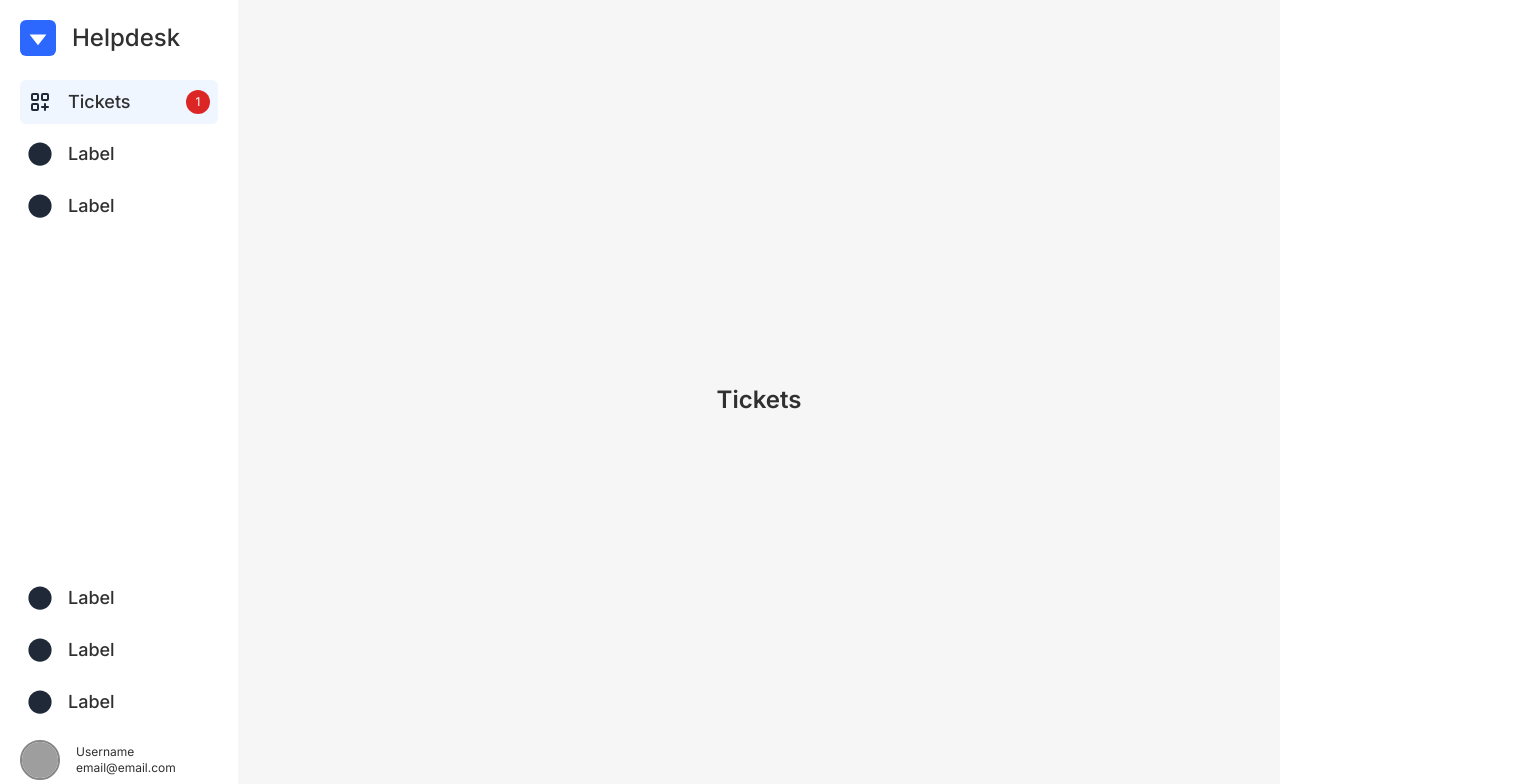
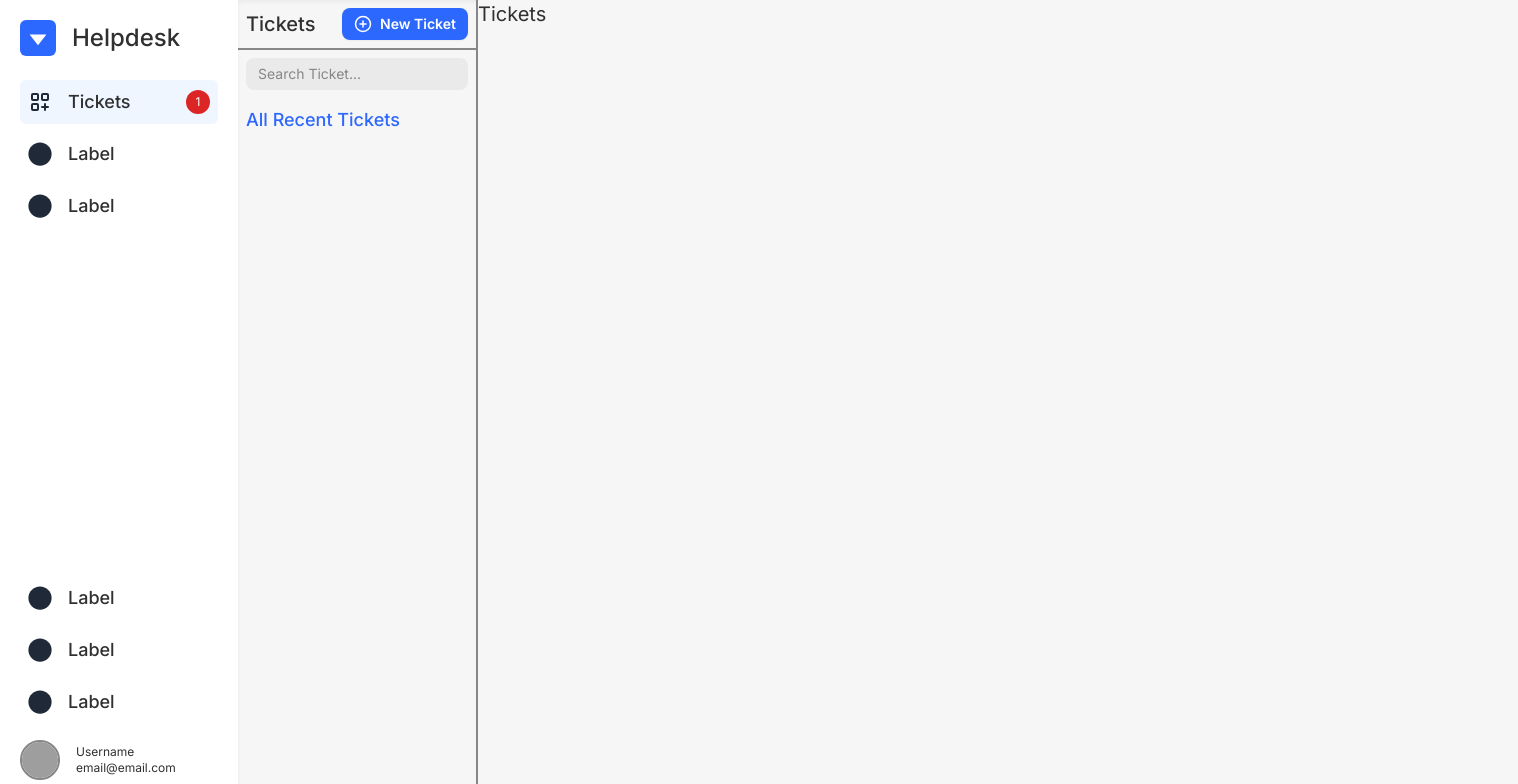
Before and after one commit to putuphillipsteven/help-desk, a Next.js app: page /dashboard/tickets in a window 1280 px wide. Shown: the top 784 px of the page, 1518 px wide, since content can reach past the window. Built offline with nearby package versions, Linux system fonts and the light colour scheme; grey boxes are pictures that could not be loaded.

Commit message:
feat(sidenav-tickets)
add sidenav tickets

```diff
--- a/src/app/dashboard/(home)/page.tsx
+++ b/src/app/dashboard/(home)/page.tsx
@@ -2,7 +2,6 @@
 	return (
 		<main className='h-full flex flex-col justify-center items-center p-8 gap-y-8'>
 			<div className='flex flex-col justify-center items-center gap-y-4'>
-				<p></p>
 				<h2 className='text-2xl'>Good Morning, User</h2>
 			</div>
 		</main>
--- a/src/app/dashboard/layout.tsx
+++ b/src/app/dashboard/layout.tsx
@@ -2,11 +2,11 @@
 
 export default function Layout({ children }: { children: React.ReactNode }) {
 	return (
-		<div className='flex w-screen min-h-screen gap-x-0'>
-			<div className='flex-none md:w-[238px]'>
+		<div className='flex max-w-screen h-screen gap-x-0'>
+			<div className='flex-none md:w-[238px] h-full shadow-2xl'>
 				<SideNav />
 			</div>
-			<div className='w-full md:overflow-y-auto bg-light-gray-dimata'>{children}</div>
+			<div className='w-full h-full bg-light-gray-dimata'>{children}</div>
 		</div>
 	);
 }
--- /dev/null
+++ b/src/app/dashboard/tickets/(overview)/page.tsx
@@ -0,0 +1,7 @@
+export default function Page() {
+	return (
+		<div className=''>
+			<p>Tickets</p>
+		</div>
+	);
+}
--- /dev/null
+++ b/src/app/dashboard/tickets/layout.tsx
@@ -0,0 +1,14 @@
+'use client';
+
+import SideNavTickets from '@/app/features/dashboard/tickets/components/side-nav';
+
+export default function Layout({ children }: { children: React.ReactNode }) {
+	return (
+		<div className='w-screen h-full flex'>
+			<div className='w-[240px] h-auto overflow-hidden'>
+				<SideNavTickets />
+			</div>
+			{children}
+		</div>
+	);
+}
--- a/src/app/dashboard/tickets/page.tsx
+++ /dev/null
@@ -1,9 +0,0 @@
-export default function Page() {
-	return (
-		<main className='h-full flex flex-col justify-center items-center p-8 gap-y-8'>
-			<div className='flex flex-col justify-center items-center gap-y-4'>
-				<h2 className='text-2xl'>Tickets</h2>
-			</div>
-		</main>
-	);
-}
--- a/src/app/features/dashboard/sidenav/sidenav.tsx
+++ b/src/app/features/dashboard/sidenav/sidenav.tsx
@@ -4,7 +4,7 @@
 import Link from 'next/link';
 export default function SideNav() {
 	return (
-		<div className='w-[238px] p-[20px] h-full flex flex-col justify-between bg-white'>
+		<div className='w-full h-full p-[20px] bg-white flex flex-col justify-between shadow'>
 			<div className='flex flex-col gap-y-6'>
 				<Link className='centering-flex gap-x-4 w-full overflow-hidden' href={'/dashboard'}>
 					<div className='rounded-md bg-blue-dimata'>
--- /dev/null
+++ b/src/app/features/dashboard/tickets/components/new-ticket-button.tsx
@@ -0,0 +1,10 @@
+import { FiPlusCircle } from 'react-icons/fi';
+
+export default function NewTicketButton() {
+	return (
+		<button className='btn btn-sm bg-blue-dimata border-none centering-flex justify-between text-white'>
+			<FiPlusCircle className='text-lg' />
+			New Ticket
+		</button>
+	);
+}
--- /dev/null
+++ b/src/app/features/dashboard/tickets/components/side-nav.tsx
@@ -0,0 +1,20 @@
+import NewTicketButton from './new-ticket-button';
+import { PiMagnifyingGlassBold } from 'react-icons/pi';
+export default function SideNavTickets() {
+	return (
+		<div className='w-full h-full flex flex-col shadow-inner'>
+			<div className='centering-flex justify-between p-2 border-r-2 border-b-2 border-light-gray-dimata3'>
+				<p className='font-medium'>Tickets</p>
+				<NewTicketButton />
+			</div>
+			<div className='flex flex-col gap-y-4 h-full p-2 border-r-2 border-light-gray-dimata3'>
+				<input
+					type='text'
+					className='input input-sm rounded-lg bg-light-gray-dimata2 text-light-gray-dimata3 placeholder:text-light-gray-dimata3 border-none focus:ring-0 focus:border-none focus:outline-0'
+					placeholder='Search Ticket...'
+				/>
+				<p className='text-lg text-blue-dimata font-medium'>All Recent Tickets</p>
+			</div>
+		</div>
+	);
+}
--- a/src/app/page.tsx
+++ b/src/app/page.tsx
@@ -15,7 +15,7 @@
 
 export default function Home() {
 	return (
-		<main className='centering-flex-col min-h-screen w-full bg-white left-0'>
+		<main className='centering-flex-col min-h-screen w-full'>
 			<Image
 				src={'banner/background-gradient.svg'}
 				className='absolute inset-y-0 right-0 -top-[100px]'
```
